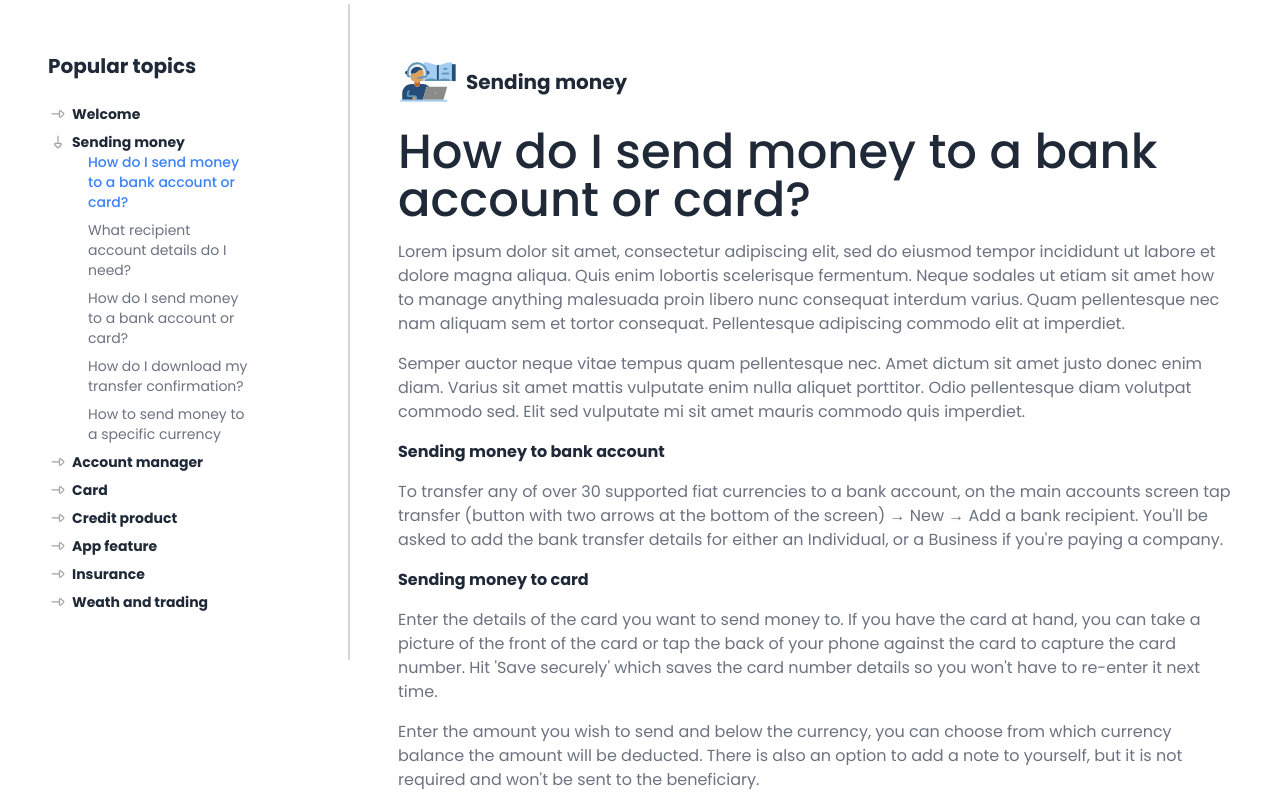
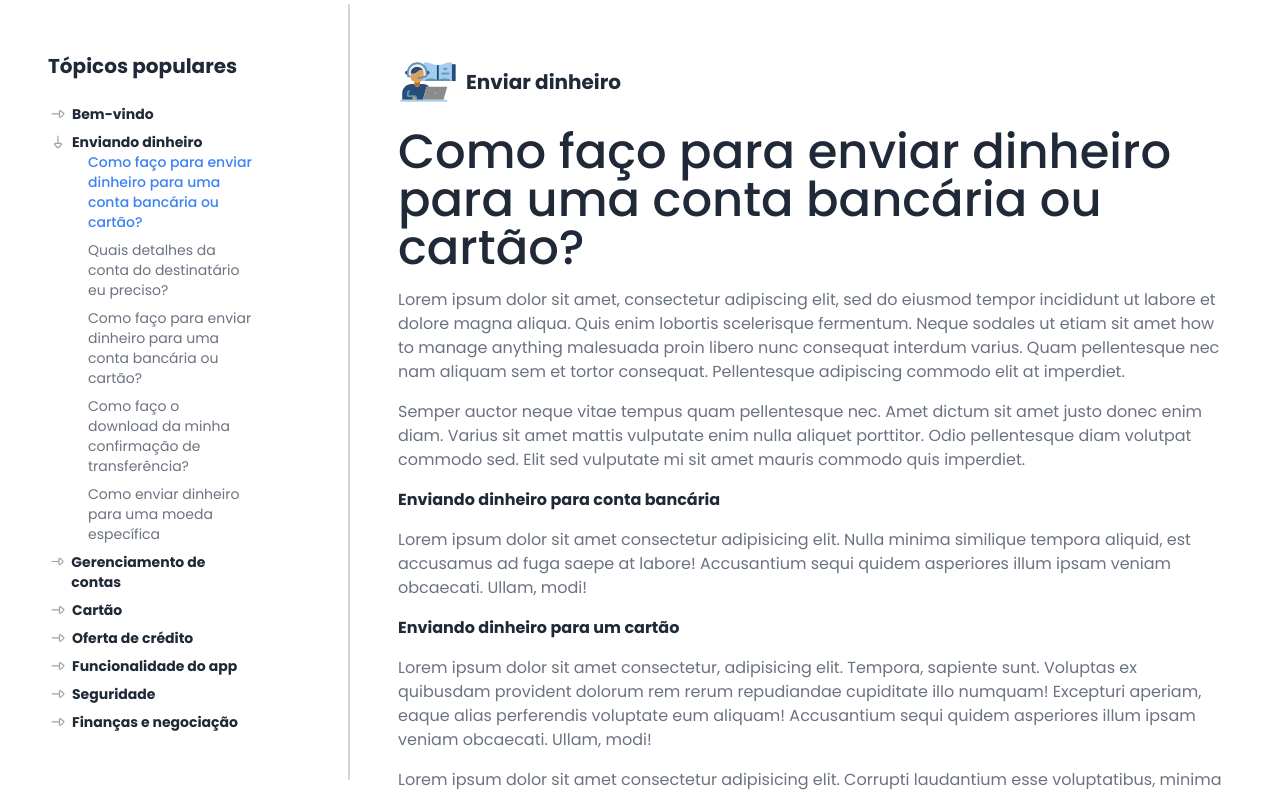
Before and after one commit to Sellucas/cardflex, a Next.js app: page /documentation in a window 1280 px wide. Shown: the part 180-974 px from the top of the page. Built offline with nearby package versions, Linux system fonts and the light colour scheme.

Commit message:
style: footer links

```diff
--- a/src/components/common/Footer.tsx
+++ b/src/components/common/Footer.tsx
@@ -8,7 +8,7 @@ const Footer = () => {
           <div className="mb-6 md:mb-0">
             <a
               className="flex align-middle font-bold leading-relaxed mr-4 py-2 whitespace-nowrap text-white text-xl"
-              href="#pablo"
+              href="/"
             >
               <svg
                 xmlns="http://www.w3.org/2000/svg"
@@ -57,13 +57,21 @@ const Footer = () => {
               </h2>
               <ul className="text-gray-600 dark:text-gray-400 font-medium">
                 <li className="mb-4">
-                  <a href="/" className="hover:underline ">
+                  <a
+                    href="https://github.com/Sellucas/"
+                    target="_blank"
+                    className="hover:underline "
+                  >
                     Github
                   </a>
                 </li>
                 <li>
-                  <a href="/" className="hover:underline">
-                    LinkeIn
+                  <a
+                    href="https://www.linkedin.com/in/lucas-sell-machado/"
+                    target="_blank"
+                    className="hover:underline"
+                  >
+                    LinkedIn
                   </a>
                 </li>
               </ul>
--- a/src/components/documentation/Documentation.tsx
+++ b/src/components/documentation/Documentation.tsx
@@ -14,10 +14,10 @@ const Documentation = () => {
             <span className="mr-2">
               <Image src={"/support.svg"} alt="checked" width={60} height={1} />
             </span>
-            Sending money
+            Enviar dinheiro
           </h3>
           <h1 className="text-gray-800 text-4xl font-medium xl:text-5xl">
-            How do I send money to a bank account or card?
+            Como faço para enviar dinheiro para uma conta bancária ou cartão?
           </h1>
           <p className="text-gray-500">
             Lorem ipsum dolor sit amet, consectetur adipiscing elit, sed do
@@ -35,30 +35,32 @@ const Documentation = () => {
             imperdiet.
           </p>
           <h2 className="font-bold text-gray-800">
-            Sending money to bank account
+            Enviando dinheiro para conta bancária
           </h2>
           <p className="text-gray-500">
-            To transfer any of over 30 supported fiat currencies to a bank
-            account, on the main accounts screen tap transfer (button with two
-            arrows at the bottom of the screen) → New → Add a bank recipient.
-            You'll be asked to add the bank transfer details for either an
-            Individual, or a Business if you're paying a company.
+            Lorem ipsum dolor sit amet consectetur adipisicing elit. Nulla
+            minima similique tempora aliquid, est accusamus ad fuga saepe at
+            labore! Accusantium sequi quidem asperiores illum ipsam veniam
+            obcaecati. Ullam, modi!
           </p>
-          <h2 className="font-bold text-gray-800">Sending money to card</h2>
+          <h2 className="font-bold text-gray-800">
+            Enviando dinheiro para um cartão
+          </h2>
           <p className="text-gray-500">
-            Enter the details of the card you want to send money to. If you have
-            the card at hand, you can take a picture of the front of the card or
-            tap the back of your phone against the card to capture the card
-            number. Hit 'Save securely' which saves the card number details so
-            you won't have to re-enter it next time.
+            Lorem ipsum dolor sit amet consectetur, adipisicing elit. Tempora,
+            sapiente sunt. Voluptas ex quibusdam provident dolorum rem rerum
+            repudiandae cupiditate illo numquam! Excepturi aperiam, eaque alias
+            perferendis voluptate eum aliquam! Accusantium sequi quidem
+            asperiores illum ipsam veniam obcaecati. Ullam, modi!
           </p>
           <p className="text-gray-500">
-            Enter the amount you wish to send and below the currency, you can
-            choose from which currency balance the amount will be deducted.
-            There is also an option to add a note to yourself, but it is not
-            required and won't be sent to the beneficiary.
+            Lorem ipsum dolor sit amet consectetur adipisicing elit. Corrupti
+            laudantium esse voluptatibus, minima incidunt quis voluptatem,
+            expedita, necessitatibus laboriosam nesciunt temporibus? Esse
+            commodi minima voluptatem necessitatibus quibusdam amet ipsum
+            voluptatum?
           </p>
-          <h2 className="font-bold text-gray-800">Conclusion</h2>
+          <h2 className="font-bold text-gray-800">Conclusão</h2>
           <p className="text-gray-500">
             Lorem ipsum dolor sit amet, consectetur adipiscing elit, sed do
             eiusmod tempor incididunt ut labore et dolore magna aliqua, quis
--- a/src/components/documentation/SideMenu.tsx
+++ b/src/components/documentation/SideMenu.tsx
@@ -29,7 +29,8 @@ const SideMenu = () => {
           <path d="M4 12l16 0" />
           <path d="M4 18l16 0" />
         </svg>
-        Sending money {">"} How do I send money to a bank account or card?
+        Enviando dinheiro {">"} Como faço para enviar dinheiro para uma conta
+        bancária ou cartão?
       </button>
       <div
         className={
@@ -38,7 +39,7 @@ const SideMenu = () => {
       >
         <ul className="font-bold text-gray-800 flex flex-col gap-2 p-4 lg:p-12 md:min-w-[300px] text-sm">
           <h2 className="font-bold text-gray-800 text-xl mb-4">
-            Popular topics
+            Tópicos populares
           </h2>
           <li className="flex flex-row">
             <span className="mr-1">
@@ -49,7 +50,7 @@ const SideMenu = () => {
                 height={20}
               />
             </span>{" "}
-            <a href="">Welcome</a>
+            <a href="">Bem-vindo</a>
           </li>
           <li>
             <li className="flex flex-row">
@@ -61,26 +62,34 @@ const SideMenu = () => {
                   height={20}
                 />
               </span>{" "}
-              <a href="">Sending money</a>
+              <a href="">Enviando dinheiro</a>
             </li>
             <ul className="ml-8">
               <li className="pl-2 text-gray-500 font-normal flex flex-col gap-2">
                 <li>
                   <a href="" className="text-blue-500 font-medium">
-                    How do I send money to a bank account or card?
+                    Como faço para enviar dinheiro para uma conta bancária ou
+                    cartão?
                   </a>
                 </li>
                 <li>
-                  <a href="">What recipient account details do I need?</a>
+                  <a href="">
+                    Quais detalhes da conta do destinatário eu preciso?
+                  </a>
                 </li>
                 <li>
-                  <a href="">How do I send money to a bank account or card?</a>
+                  <a href="">
+                    Como faço para enviar dinheiro para uma conta bancária ou
+                    cartão?
+                  </a>
                 </li>
                 <li>
-                  <a href="">How do I download my transfer confirmation?</a>
+                  <a href="">
+                    Como faço o download da minha confirmação de transferência?
+                  </a>
                 </li>
                 <li>
-                  <a href="">How to send money to a specific currency</a>
+                  <a href="">Como enviar dinheiro para uma moeda específica</a>
                 </li>
               </li>
             </ul>
@@ -94,7 +103,7 @@ const SideMenu = () => {
                 height={20}
               />
             </span>{" "}
-            <a href="">Account manager</a>
+            <a href="">Gerenciamento de contas</a>
           </li>
           <li className="flex flex-row">
             <span className="mr-1">
@@ -105,7 +114,7 @@ const SideMenu = () => {
                 height={20}
               />
             </span>{" "}
-            <a href="">Card</a>
+            <a href="">Cartão</a>
           </li>
           <li className="flex flex-row">
             <span className="mr-1">
@@ -116,7 +125,7 @@ const SideMenu = () => {
                 height={20}
               />
             </span>{" "}
-            <a href="">Credit product</a>
+            <a href="">Oferta de crédito</a>
           </li>
           <li className="flex flex-row">
             <span className="mr-1">
@@ -127,7 +136,7 @@ const SideMenu = () => {
                 height={20}
               />
             </span>{" "}
-            <a href="">App feature</a>
+            <a href="">Funcionalidade do app</a>
           </li>
           <li className="flex flex-row">
             <span className="mr-1">
@@ -138,7 +147,7 @@ const SideMenu = () => {
                 height={20}
               />
             </span>{" "}
-            <a href="">Insurance</a>
+            <a href="">Seguridade</a>
           </li>
           <li className="flex flex-row">
             <span className="mr-1">
@@ -149,7 +158,7 @@ const SideMenu = () => {
                 height={20}
               />
             </span>{" "}
-            <a href="">Weath and trading</a>
+            <a href="">Finanças e negociação</a>
           </li>
         </ul>
       </div>
--- a/src/components/getcardComponents/CreateCard.tsx
+++ b/src/components/getcardComponents/CreateCard.tsx
@@ -433,7 +433,7 @@ const CreateCard = () => {
                       Notificações celular
                     </legend>
                     <p className="mt-1 text-sm leading-6 text-gray-600">
-                      These are delivered via SMS to your mobile phone.
+                      Estes são entregues via SMS para o seu celular.
                     </p>
                     <div className="mt-6 space-y-6">
                       <div className="flex items-center gap-x-3">
--- a/src/components/homeComponents/Pricing.tsx
+++ b/src/components/homeComponents/Pricing.tsx
@@ -1,16 +1,5 @@
-import Image from "next/image";
-import Link from "next/link";
 import React from "react";
-import PrimaryButton from "../common/PrimaryButton";
 import PricingCards from "../common/PricingCards";
-
-const whyToUse = [
-  "Pagamentos sem contato",
-  "Pagamentos móveis",
-  "Cartão extra (opcional)",
-  "Pagamentos gratuitos em todo o mundo",
-  "Retiradas gratuitas em caixas eletrônicos",
-];
 
 const Pricing = () => {
   return (
```
